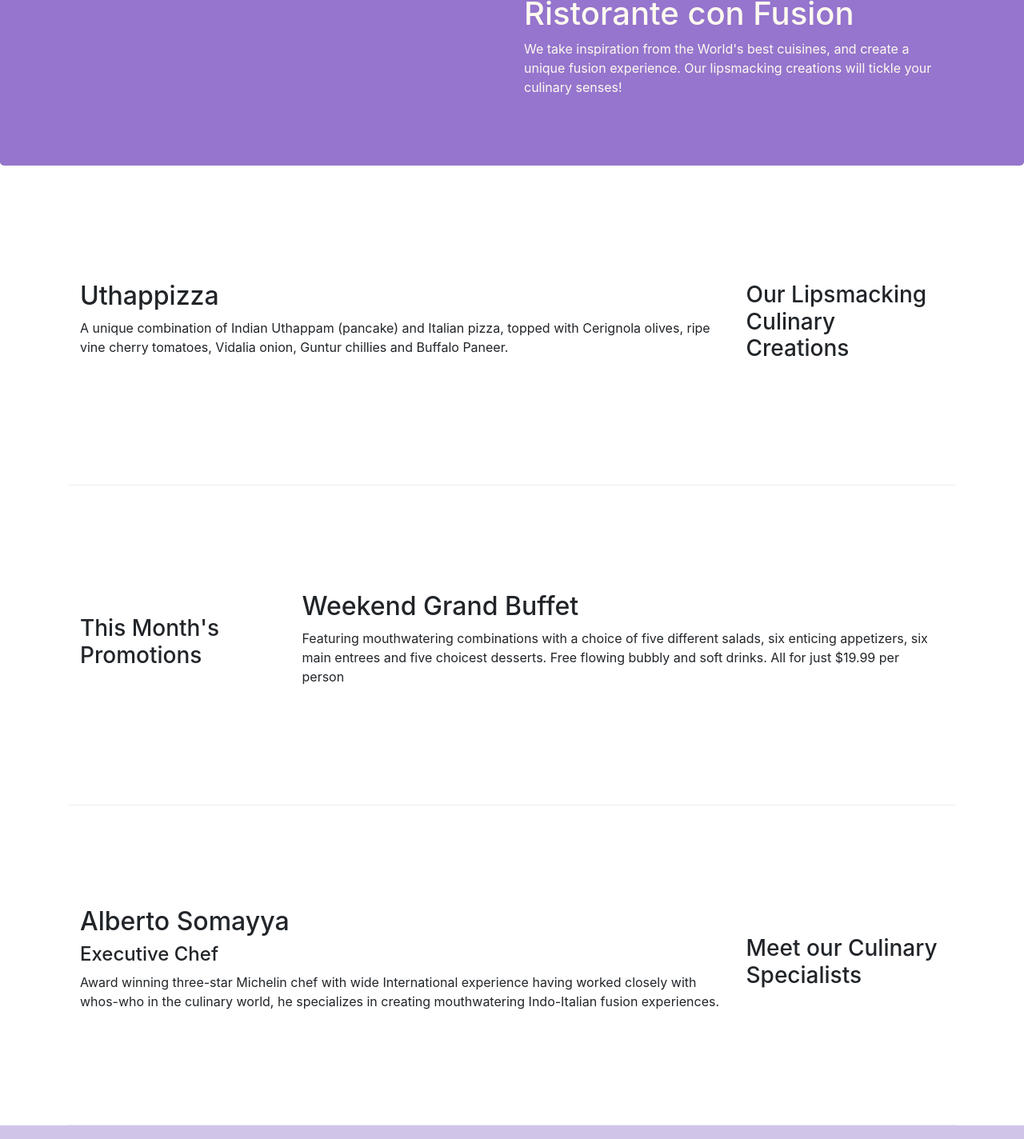
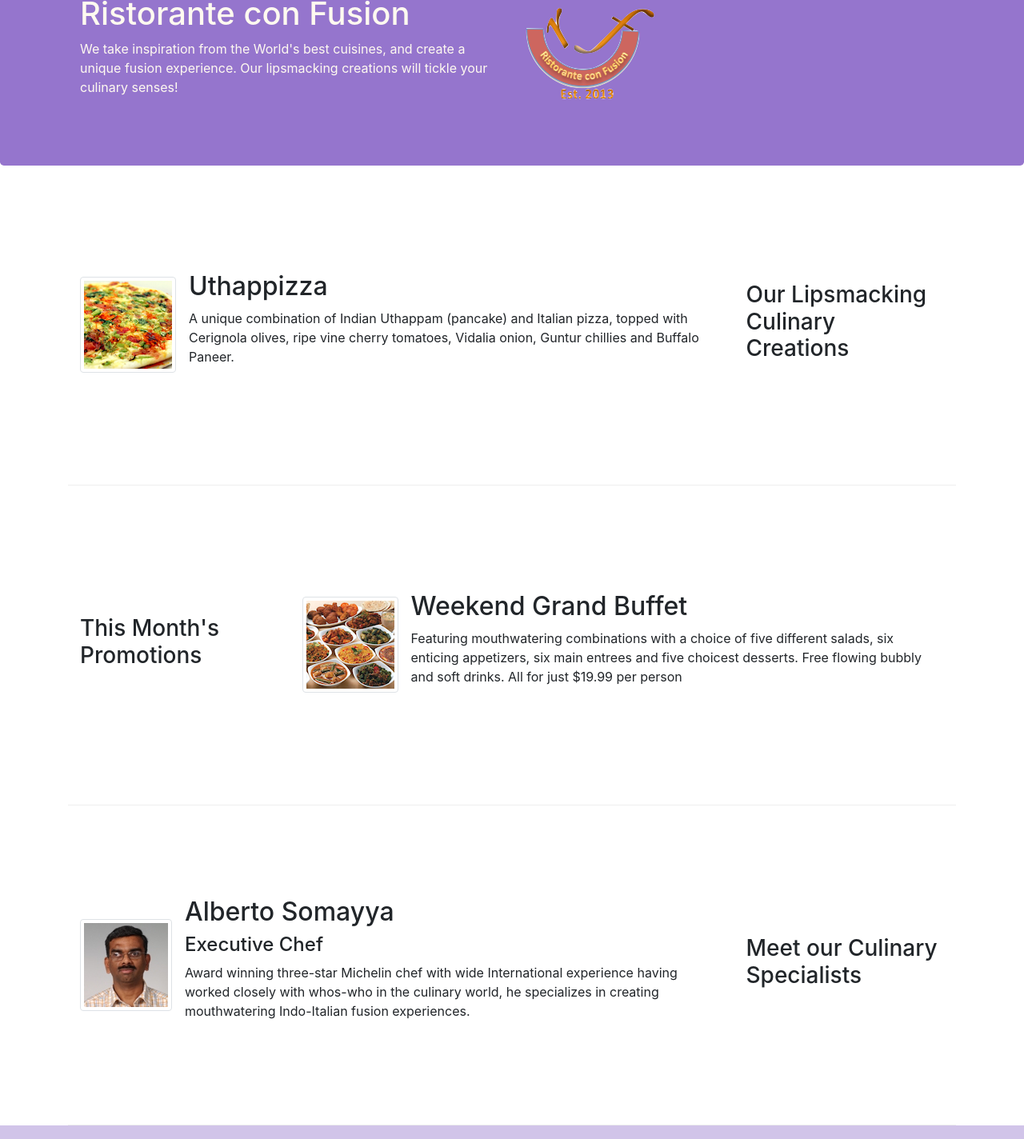
Before and after one commit to Aerys12/boot, a website: page index.html in a window 1280 px wide. Shown: the part 127-1551 px from the top of the page at 80% size. Drawn offline with nearby package versions, Linux system fonts and the light colour scheme.

Commit message:
added images and media

```diff
--- a/index.html
+++ b/index.html
@@ -37,7 +37,9 @@
         >
           <span class="navbar-toggler-icon"></span>
         </button>
-        <a href="#" class="navbar-brand mr-auto">Ristorante Con Fusion</a>
+        <a href="#" class="navbar-brand mr-auto"
+          ><img src="img/logo.png" alt="" height="30" width="41"
+        /></a>
         <div class="collapse navbar-collapse" id="Navbar">
           <ul class="navbar-nav mr-auto">
             <li class="nav-item active">
@@ -75,7 +77,9 @@
               your culinary senses!
             </p>
           </div>
-          <div class="col-12 order-sm-first col-sm"></div>
+          <div class="col-12 col-sm align-self-center">
+            <img src="img/logo.png" alt="" class="img-fluid" />
+          </div>
         </div>
       </div>
     </header>
@@ -86,12 +90,21 @@
           <h3>Our Lipsmacking Culinary Creations</h3>
         </div>
         <div class="col col-sm col-md">
-          <h2>Uthappizza</h2>
-          <p>
-            A unique combination of Indian Uthappam (pancake) and Italian pizza,
-            topped with Cerignola olives, ripe vine cherry tomatoes, Vidalia
-            onion, Guntur chillies and Buffalo Paneer.
+          <div class="media">
+            <img
+              src="img/uthappizza.png"
+              alt="uthappizza"
+              class="d-flex mr-3 img-thumbnail align-self-center"
+            />
+            <div class="media-body">
+              <h2 class="mt-0">Uthappizza</h2>
+              <p class="d-none d-sm-block">
+                A unique combination of Indian Uthappam (pancake) and Italian
+                pizza, topped with Cerignola olives, ripe vine cherry tomatoes,
+                Vidalia onion, Guntur chillies and Buffalo Paneer.
               </p>
+            </div>
+          </div>
         </div>
       </div>
 
@@ -100,13 +113,22 @@
           <h3>This Month's Promotions</h3>
         </div>
         <div class="col col-sm col-md">
-          <h2>Weekend Grand Buffet</h2>
-          <p>
-            Featuring mouthwatering combinations with a choice of five different
-            salads, six enticing appetizers, six main entrees and five choicest
-            desserts. Free flowing bubbly and soft drinks. All for just $19.99
-            per person
+          <div class="media">
+            <img
+              src="img/buffet.png"
+              alt=""
+              class="d-flex mr-3 img-thumbnail align-self-center"
+            />
+            <div class="media-body">
+              <h2 class="mt-0">Weekend Grand Buffet</h2>
+              <p class="d-none d-sm-block">
+                Featuring mouthwatering combinations with a choice of five
+                different salads, six enticing appetizers, six main entrees and
+                five choicest desserts. Free flowing bubbly and soft drinks. All
+                for just $19.99 per person
               </p>
+            </div>
+          </div>
         </div>
       </div>
 
@@ -115,14 +137,23 @@
           <h3>Meet our Culinary Specialists</h3>
         </div>
         <div class="col col-sm col-md">
-          <h2>Alberto Somayya</h2>
+          <div class="media">
+            <img
+              src="img/alberto.png"
+              alt=""
+              class="d-flex mr-3 img-thumbnail align-self-center"
+            />
+            <div class="media-body">
+              <h2 class="mt-0">Alberto Somayya</h2>
               <h4>Executive Chef</h4>
-          <p>
+              <p class="d-none d-sm-block">
                 Award winning three-star Michelin chef with wide International
                 experience having worked closely with whos-who in the culinary
-            world, he specializes in creating mouthwatering Indo-Italian fusion
-            experiences.
+                world, he specializes in creating mouthwatering Indo-Italian
+                fusion experiences.
               </p>
+            </div>
+          </div>
         </div>
       </div>
     </div>
```
Also changed, not shown: aboutus.html (+4 -2 lines), contactus.html (+6 -2 lines), img/alberto.png (added), img/buffet.png (added), img/logo.png (added), img/uthappizza.png (added). Lines whose indentation alone changed are shown as unchanged.
